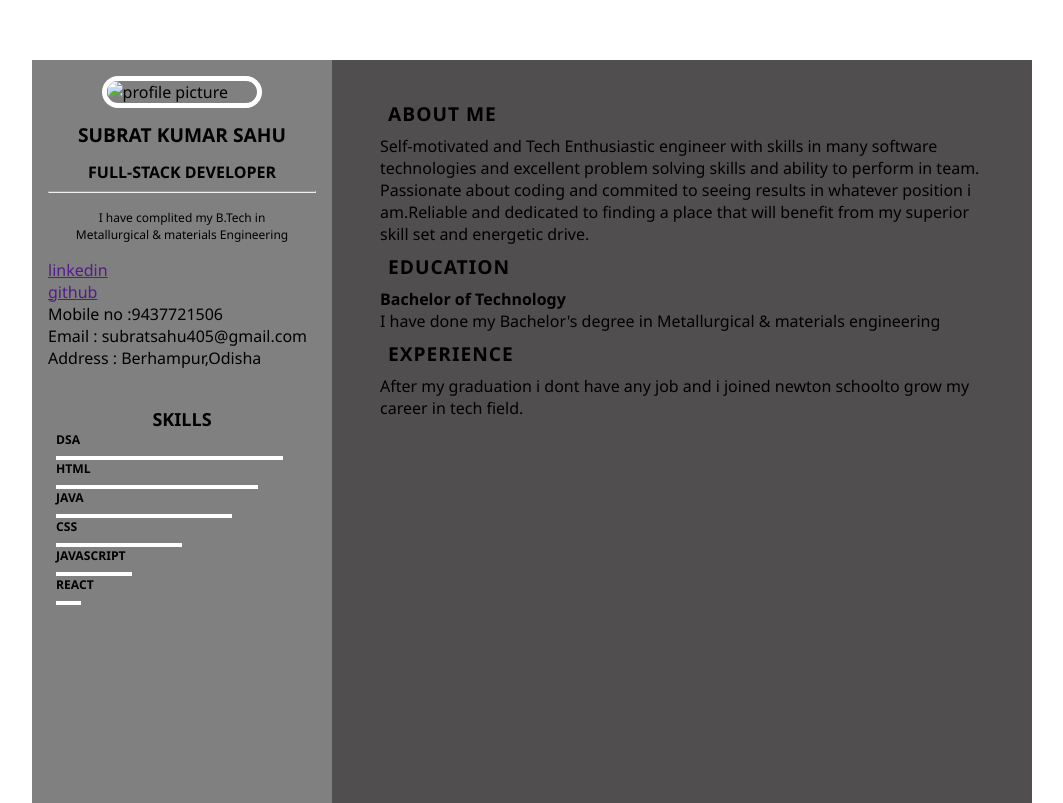
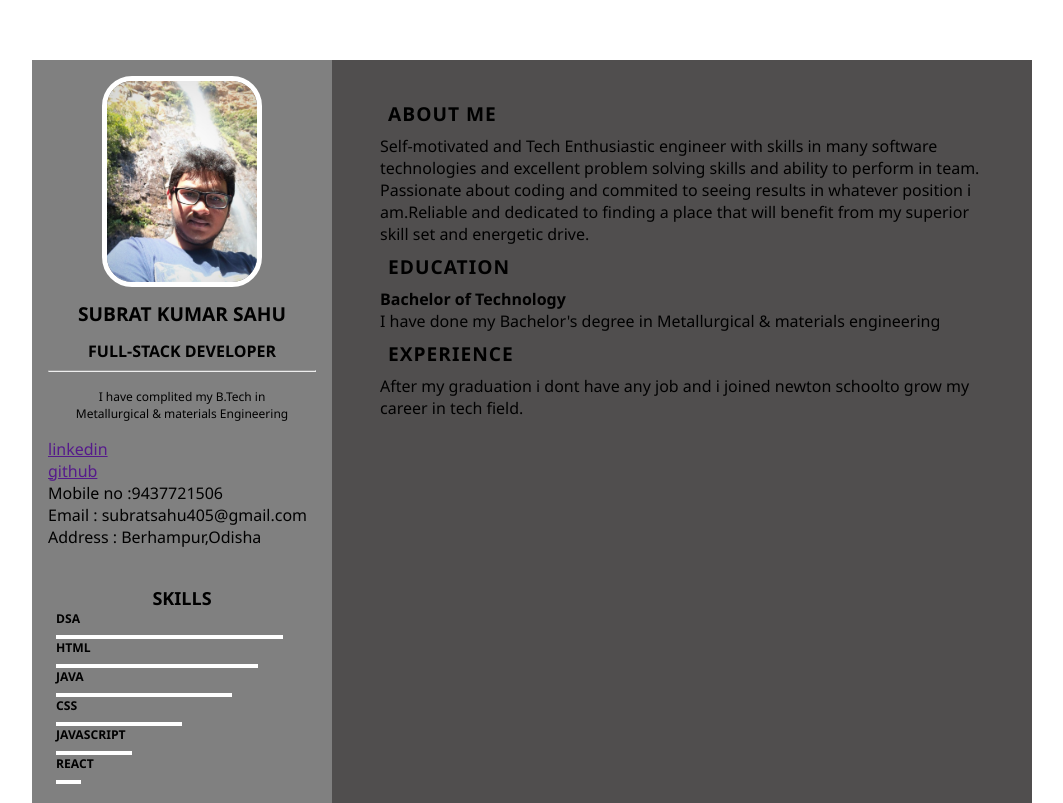
Before and after one commit to Subrat1312/Responsive-CSS---Responsive-Resume-using-CSS-Grid, a plain HTML site: page index.html in a window 1280 px wide. Shown: the part 196-999 px from the top of the page, without its empty margins (32-1095 px from the left). Drawn offline with Linux system fonts and the light colour scheme.

Commit message:
Update index.html

```diff
--- a/index.html
+++ b/index.html
@@ -20,7 +20,7 @@
             <div class="left-content">
                 <div class="profile-details">
                     <div class="profile">
-                        <img src="./img/rr.jpg" alt="profile picture"/>
+                        <img src="./rr.jpg" alt="profile picture"/>
                     </div>
                     <h2 class="name">Subrat Kumar Sahu</h2>
                     <h4 class="designation">Full-stack developer</h4>
```
